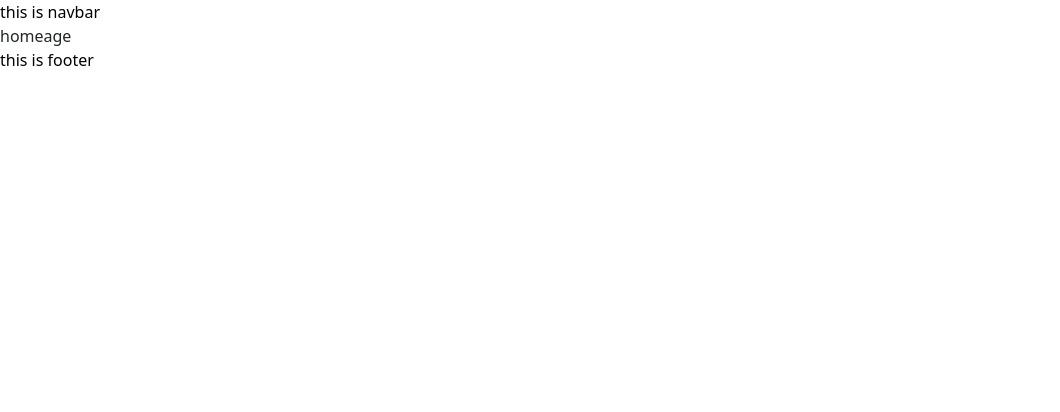
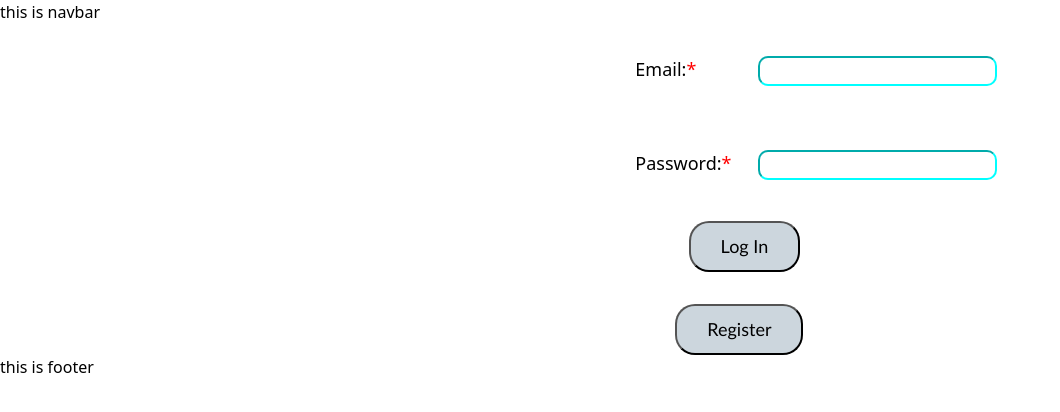
Before and after one commit to suyash2819/BrainWave, a React (Create React App) app: page /Login in a window 1280 px wide. Shown: the top 412 px of the page, without its empty margins (0-1060 px from the left). Built offline with nearby package versions, Linux system fonts and the light colour scheme.

Commit message:
adding reg and login page

```diff
--- a/src/App.tsx
+++ b/src/App.tsx
@@ -5,6 +5,7 @@
 import { Routes, Route } from "react-router-dom";
 import FooterMain from "./components/Footer/FooterMain";
 import LoginPage from "./pages/LoginPage/LoginPage";
+import RegPage from "./pages/RegPage/RegPage";
 
 const AboutUs = lazy(() => import("./pages/AboutUs/AboutUs"));
 
@@ -17,6 +18,7 @@
           <Route path="/Home" element={<HomePage />} />
           <Route path="/Login" element={<LoginPage />} />
           <Route path="/aboutUs" element={<AboutUs />} />
+          <Route path="/Registration" element={<RegPage />} />
         </Routes>
         <FooterMain />
       </div>
--- a/src/pages/LoginPage/LoginPage.scss
+++ b/src/pages/LoginPage/LoginPage.scss
@@ -1,3 +1,29 @@
-.loginPageContainer {
-  color: black;
+.logIn {
+  display: flex;
+  justify-content: center;
+  color: white;
+  .logIn__Heading {
+    color: white;
+    font-size: xx-large;
+    margin-top: 5rem;
+  }
+  .logIn__Container {
+    &__form {
+      flex-direction: column;
+      &__element {
+        display: flex;
+        justify-content: space-between;
+        padding: 2em;
+        &__label {
+          color: black;
+          font-size: large;
+          padding-right: 1.5em;
+        }
+      }
+    }
+    .regdirect_button {
+      margin-top: 2em;
+      margin-left: 4.5em;
+    }
+  }
 }
--- a/src/pages/LoginPage/LoginPage.tsx
+++ b/src/pages/LoginPage/LoginPage.tsx
@@ -1,8 +1,90 @@
-import React from "react";
+import React, { useState } from "react";
 import "./LoginPage.scss";
+import { useNavigate } from "react-router-dom";
+import "../RegPage/RegPage.scss";
 
 const LoginPage = () => {
-  return <div className="LoginPage">homeage</div>;
+  const [loginVals, setLoginVals] = useState({
+    email: "",
+    password: "",
+  });
+  const navigate = useNavigate();
+
+  async function handleLogin(event: React.FormEvent<HTMLFormElement>) {
+    event.preventDefault();
+    //dispatchLoginDetails(userLogIn(JSON.stringify(loginVals)));
+    console.log(loginVals);
+    // navigate(0);
+    // navigate("/Dashboard");
+  }
+
+  const handleRegdirect = () => {
+    navigate("/Registration");
+  };
+  return (
+    <div className="logIn">
+      <h3 className="logIn__Heading">Welcome! Please Login!</h3>
+      <div className="logIn__Container">
+        <form className="logIn__Container__form" onSubmit={handleLogin}>
+          <div className="logIn__Container__form__element">
+            <label
+              className={"logIn__Container__form__element__label mandateText"}
+            >
+              Email:
+            </label>
+            <input
+              className="regContainer__form__element__input"
+              type="text"
+              name="Email"
+              id="Email"
+              minLength={7}
+              required
+              pattern="[^@\s]+@[^@\s]+\.[^@\s]+"
+              value={loginVals["email"]}
+              onChange={(e) =>
+                setLoginVals({ ...loginVals, email: e.target.value })
+              }
+            />
+          </div>
+          <div className="logIn__Container__form__element">
+            <label className="logIn__Container__form__element__label mandateText">
+              Password:
+            </label>
+            <input
+              className="regContainer__form__element__input"
+              type="password"
+              name="Password"
+              id="Password"
+              minLength={8}
+              required
+              value={loginVals["password"]}
+              onChange={(e) =>
+                setLoginVals({ ...loginVals, password: e.target.value })
+              }
+            />
+          </div>
+          <div className="regContainer__LogIn_button">
+            <button className="regContainer__form__submitButton">
+              <span
+                aria-label="LoginButton"
+                className="regContainer__form__submitButton__text"
+              >
+                Log In
+              </span>
+            </button>
+          </div>
+        </form>
+        <button
+          className="regContainer__form__submitButton regdirect_button"
+          onClick={handleRegdirect}
+        >
+          <span className="regContainer__form__submitButton__text">
+            Register
+          </span>
+        </button>
+      </div>
+    </div>
+  );
 };
 
 export default LoginPage;
--- /dev/null
+++ b/src/pages/RegPage/RegPage.scss
@@ -0,0 +1,73 @@
+.regContainer {
+  margin-top: 10ch;
+  border-width: 6px;
+  border-radius: 20px;
+  border-color: #ccd6dd;
+  padding: 2ch;
+  border-style: solid;
+  color: #55acee;
+  margin-left: 25%;
+  &__form {
+    flex-direction: column;
+
+    &__element {
+      padding: 1.2em;
+      display: flex;
+      justify-content: space-between;
+      &__label {
+        margin-right: 1rem;
+        font-family: "Gill Sans", "Gill Sans MT", Calibri, "Trebuchet MS",
+          sans-serif;
+        font-size: larger;
+      }
+      &__input {
+        font-size: medium;
+        border-radius: 10px;
+        border-color: aqua;
+        text-align: center;
+      }
+    }
+    &__submitButton {
+      background-color: #ccd6dd;
+      border-radius: 20px;
+      padding: 10px 30px 10px 30px;
+      cursor: pointer;
+      &__text {
+        color: rgb(0, 0, 0);
+        font-family: "Gill Sans", "Gill Sans MT", Calibri, "Trebuchet MS",
+          sans-serif;
+        font-size: large;
+      }
+    }
+    &__submitButton:focus {
+      box-shadow: #d6d6e7 0 0 0 1.5px inset, rgba(45, 35, 66, 0.4) 0 2px 4px,
+        rgba(45, 35, 66, 0.3) 0 7px 13px -3px, #d6d6e7 0 -3px 0 inset;
+    }
+    &__submitButton:hover {
+      box-shadow: rgba(245, 245, 245, 0.4) 0 4px 8px,
+        rgba(255, 255, 255, 0.3) 0 7px 13px -3px, #d6d6e7 0 -3px 0 inset;
+      transform: translateY(-2px);
+    }
+    &__submitButton:active {
+      box-shadow: #55acee 0 3px 7px inset;
+      transform: translateY(1px);
+    }
+  }
+}
+
+.mandateText::after {
+  content: "*";
+  color: red;
+}
+
+input::-webkit-outer-spin-button,
+input::-webkit-inner-spin-button {
+  -webkit-appearance: none;
+  margin: 0;
+}
+
+.regContainer__LogIn_button {
+  margin-left: 20%;
+  margin-top: 2%;
+  margin-right: 2%;
+}
--- /dev/null
+++ b/src/pages/RegPage/RegPage.tsx
@@ -0,0 +1,99 @@
+import React, { useState } from "react";
+import "./RegPage.scss";
+import RegInput from "../../components/RegPage/RegInput";
+import { Link } from "react-router-dom";
+//import axios from "axios";
+
+const RegPage = () => {
+  const [formVals, setFormVals] = useState({
+    name: "",
+    username: "",
+    email: "",
+    contactNo: "",
+    password: "",
+  });
+  //const navigate = useNavigate();
+  async function handleSubmit(event: React.FormEvent<HTMLFormElement>) {
+    event.preventDefault();
+    // const result = await axios.post(
+    //   "https://api-nodejs-todolist.herokuapp.com/user/register",
+    //   JSON.stringify(formVals),
+    //   { headers: { "Content-Type": "application/json" } }
+    // );
+    // if (result.status === 201) {
+    //   localStorage.setItem("sessionkey", result.data.token);
+    //   navigate(0);
+    //   navigate("/DashBoard");
+    // }
+  }
+
+  return (
+    <>
+      <div className="regContainer">
+        <form className="regContainer__form" onSubmit={handleSubmit}>
+          <RegInput
+            title="Name"
+            formVals={formVals}
+            setFormVals={setFormVals}
+            mandateText={true}
+            pattern="[A-Za-z]*"
+            type={""}
+          />
+          <RegInput
+            title="Username"
+            formVals={formVals}
+            setFormVals={setFormVals}
+            mandateText={true}
+            pattern=".+"
+            type={""}
+          />
+          <RegInput
+            title="Email"
+            formVals={formVals}
+            setFormVals={setFormVals}
+            mandateText={true}
+            pattern="[^@\s]+@[^@\s]+\.[^@\s]+"
+            type={""}
+          />
+          <RegInput
+            title="ContactNo"
+            formVals={formVals}
+            type="number"
+            setFormVals={setFormVals}
+            mandateText={false}
+            pattern="[\d]{10}"
+          />
+          <RegInput
+            title="Password"
+            formVals={formVals}
+            setFormVals={setFormVals}
+            mandateText={true}
+            type="Password"
+            pattern=".+"
+          />
+          <button
+            aria-label="RegisterButton"
+            className="regContainer__form__submitButton"
+            id="registerButton"
+            type="submit"
+          >
+            <span className="regContainer__form__submitButton__text">
+              Register
+            </span>
+          </button>
+        </form>
+      </div>
+      <div className="regContainer__LogIn_button">
+        <Link to="/LogIn">
+          <button className="regContainer__form__submitButton">
+            <span className="regContainer__form__submitButton__text">
+              Log In
+            </span>
+          </button>
+        </Link>
+      </div>
+    </>
+  );
+};
+
+export default RegPage;
```
